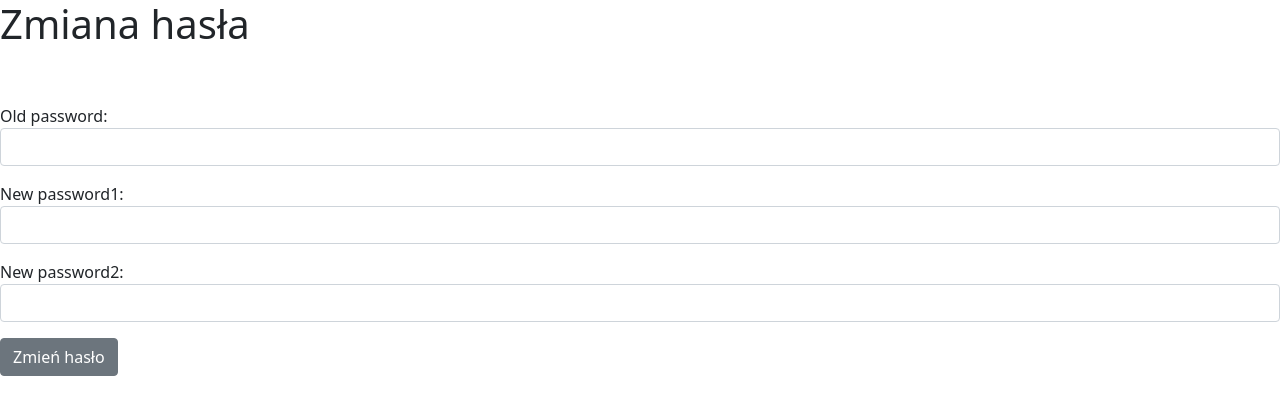
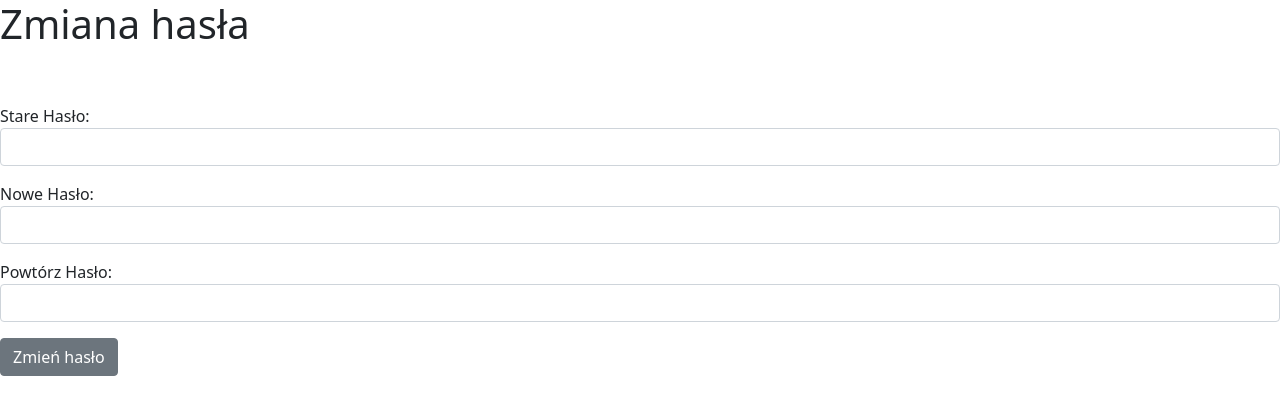
Before and after one commit to marekszlapa/pok, a Django app: page /password/ in a window 1280 px wide. Shown: the top 415 px of the page. Run offline with Django 3.2, Linux system fonts and the light colour scheme; the visitor is signed in with stand-in values (Sample User, id 1).

Commit message:
zmiana hasła v1.2

```diff
--- a/pokochaj_zwierzaka/urls.py
+++ b/pokochaj_zwierzaka/urls.py
@@ -14,5 +14,5 @@ urlpatterns = [
     path('twoje_psy', views.twoje_psy, name='twoje_psy'),
     path('create_dog', views.create_dog, name='create_dog'),
     #path('password/', auth_views.PasswordChangeView.as_view(template_name='change-password.html'))
-    path('password/', views.PasswordChangeView.as_view(template_name='change-password.html'))
+    path('password/', views.PasswordChangeView.as_view(template_name='change-password.html') , name='password')
 ]
--- a/templates/change-password.html
+++ b/templates/change-password.html
@@ -20,7 +20,9 @@
         <div class="form-group">
             <form method="POST">
                 {% csrf_token %}
-            {{ form.as_p }}
+                <p><label for="id_old_password">Stare Hasło:</label> <input type="password" name="old_password" class="form-control" required id="id_old_password"></p>
+                <p><label for="id_new_password1">Nowe Hasło:</label> <input type="password" name="new_password1" class="form-control" maxlength="100" required id="id_new_password1"></p>
+                <p><label for="id_new_password2">Powtórz Hasło:</label> <input type="password" name="new_password2" class="form-control" maxlength="100" required id="id_new_password2"></p>
                 <button class="btn btn-secondary">Zmień hasło
                 </button>
         </form>
--- a/templates/profile.html
+++ b/templates/profile.html
@@ -74,6 +74,7 @@
                  <div class="data">
                     <h4>Email</h4>
                     <h5>{{ user.email }}</h5>
+                     <h6><a href="{% url 'password' %}">Zmień hasło</a></h6>
                      <h6><a href="{% url 'logout' %}">Wyloguj się</a></h6>
                      {% if request.user.groups.all.0.name != 'schronisko' %}
                             <li>
```
Lines whose indentation alone changed are shown as unchanged.
